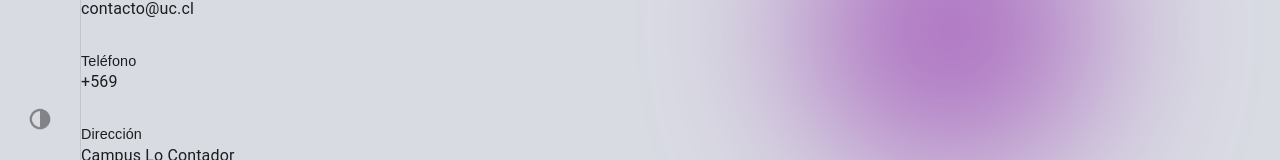
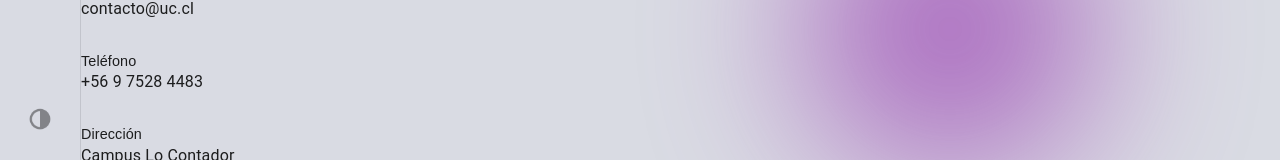
Before and after one commit to elisahonorato/disenadopormujeres, a React (Create React App) app: page /contact in a window 1280 px wide. Shown: the part 201-361 px from the top of the page. Built offline with nearby package versions, Linux system fonts and the light colour scheme; a web font is replaced by a local one.

Commit message:
add contact number

```diff
--- a/src/component/contact.tsx
+++ b/src/component/contact.tsx
@@ -13,7 +13,7 @@ function Contact() {
       </Box>
       <Box mt={4}>
         <Typography variant="h6">Teléfono</Typography>
-        <Typography variant="body1">+569</Typography>
+        <Typography variant="body1">+56 9 7528 4483</Typography>
       </Box>
       <Box mt={4}>
         <Typography variant="h6">Dirección</Typography>
```
